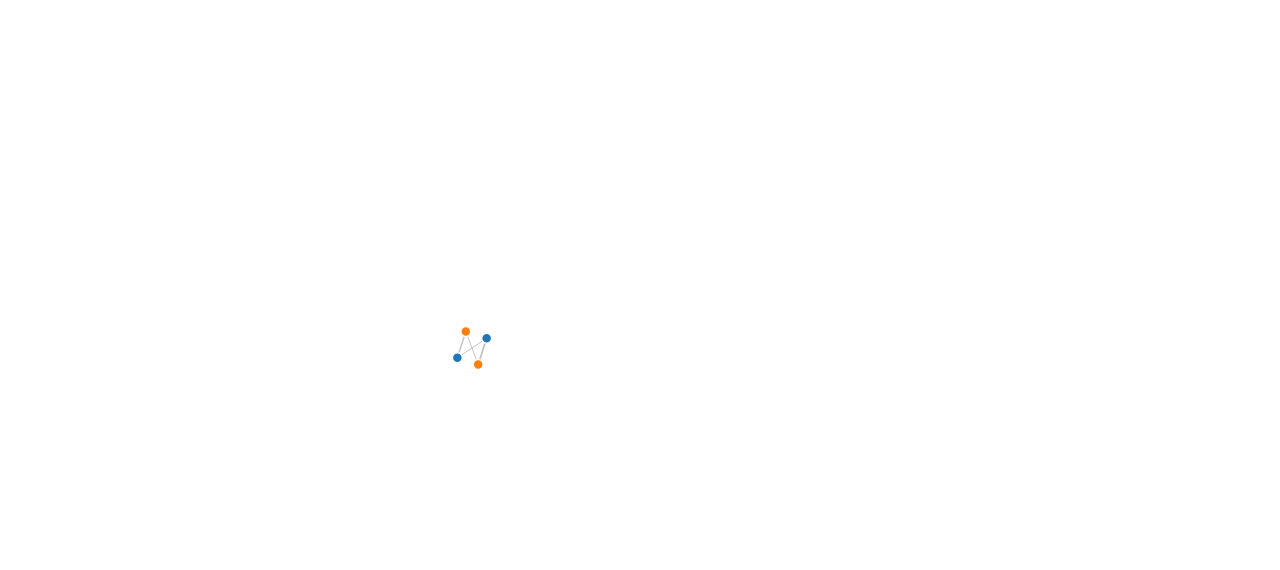
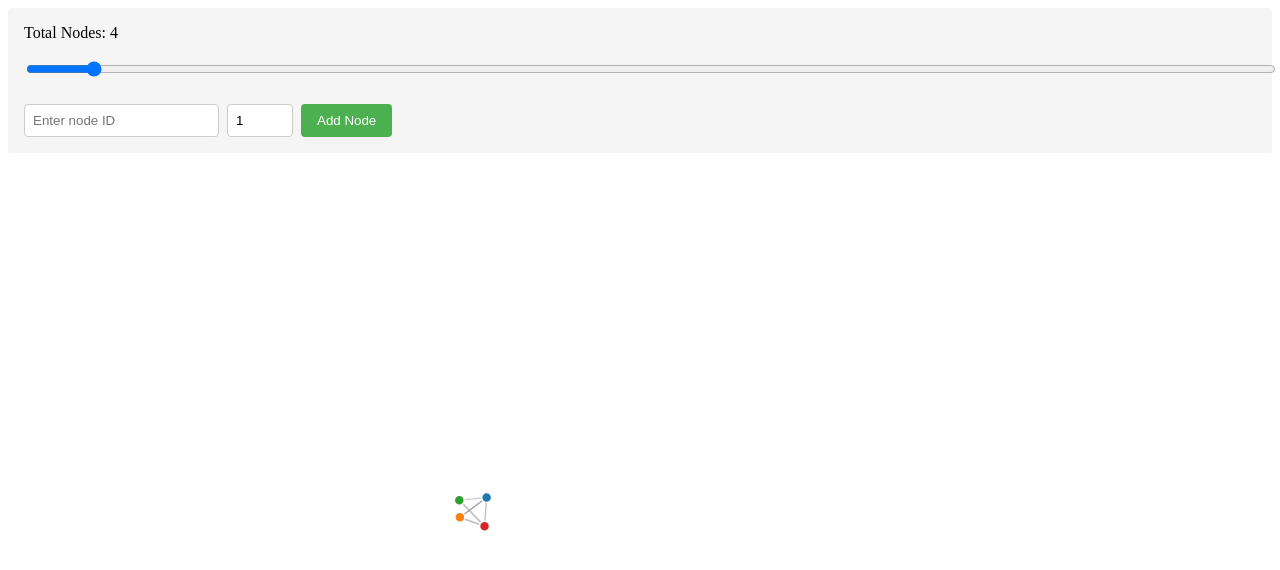
Before and after one commit to tsereda/VectorConsensusVisualization, a SvelteKit app: page / in a window 1280 px wide. Shown: the top 570 px of the page. Built offline with nearby package versions, Linux system fonts and the light colour scheme.

Commit message:
Reactive slider!

```diff
--- a/src/lib/components/ForceGraph.svelte
+++ b/src/lib/components/ForceGraph.svelte
@@ -31,26 +31,27 @@
     $: width = 928;
     $: height = 680;
 
-    onMount(() => {
-      // Create a copy of the data to avoid mutating the original
+    function createGraph(data: GraphData) {
+        // Clear existing graph
+        d3.select(svgElement).selectAll("*").remove();
+
+        // Create copies of data
         const links = data.links.map(d => ({...d}));
         const nodes = data.nodes.map(d => ({...d}));
 
-      // Color scale
         const color = d3.scaleOrdinal<number, string>(d3.schemeCategory10);
 
-      // Create SVG
         const svg = d3.select(svgElement)
             .attr("viewBox", [-width / 2, -height / 2, width, height]);
 
-      // Create the simulation
+        if (simulation) simulation.stop();
+
         simulation = d3.forceSimulation<Node>(nodes)
             .force("link", d3.forceLink<Node, d3.SimulationLinkDatum<Node>>(links).id((d: Node) => d.id))
             .force("charge", d3.forceManyBody())
             .force("x", d3.forceX())
             .force("y", d3.forceY());
 
-      // Add links
         const link = svg.append("g")
             .attr("stroke", "#999")
             .attr("stroke-opacity", 0.6)
@@ -59,7 +60,6 @@
             .join("line")
             .attr("stroke-width", (d: Link) => Math.sqrt((d as Link).value));
 
-      // Add nodes
         const node = svg.append("g")
             .attr("stroke", "#fff")
             .attr("stroke-width", 1.5)
@@ -69,11 +69,9 @@
             .attr("r", 5)
             .attr("fill", (d: Node) => color(d.color));
 
-      // Add titles
         node.append("title")
             .text((d: Node) => d.id);
 
-      // Drag behavior functions
         function dragstarted(event: d3.D3DragEvent<SVGCircleElement, Node, Node>) {
             if (!event.active) simulation.alphaTarget(0.3).restart();
             event.subject.fx = event.subject.x;
@@ -91,13 +89,11 @@
             event.subject.fy = null;
         }
 
-      // Add drag behavior
         node.call(d3.drag<SVGCircleElement, Node>()
             .on("start", dragstarted)
             .on("drag", dragged)
             .on("end", dragended));
 
-      // Update positions on simulation tick
         simulation.on("tick", () => {
             link
                 .attr("x1", (d: Link) => (d.source as Node).x ?? 0)
@@ -109,7 +105,16 @@
                 .attr("cx", d => d.x ?? 0)
                 .attr("cy", d => d.y ?? 0);
         });
+    }
+
+    onMount(() => {
+        createGraph(data);
     });
+
+    // React to data changes
+    $: if (svgElement && data) {
+        createGraph(data);
+    }
 
     // Clean up simulation on component destroy
     onDestroy(() => {
--- a/src/routes/+page.svelte
+++ b/src/routes/+page.svelte
@@ -1,28 +1,156 @@
 <script lang="ts">
     import ForceGraph from '$lib/components/ForceGraph.svelte';
 
-    const nodes = [
-        { id: "A", color: 1 },
-        { id: "B", color: 1 },
-        { id: "C", color: 2 },
-        { id: "D", color: 2 }
-    ];
+    let nodeCount = 4; // Initial nodes
 
-    interface Link {
-      source: string | Node;  // accept both string ID or Node object
-      target: string | Node;
-      value: number;
+    function generateGraph(count: number) {
+        const nodes = Array.from({ length: count }, (_, i) => ({
+            id: String.fromCharCode(65 + (i % 26)) + (i >= 26 ? Math.floor(i/26) : ''),
+            color: Math.floor(Math.random() * 10) + 1
+        }));
+
+        const links = [];
+        // Each node connects to 1-3 other random nodes
+        nodes.forEach(node => {
+            const numLinks = Math.floor(Math.random() * 3) + 1;
+            for (let i = 0; i < numLinks; i++) {
+                const target = nodes[Math.floor(Math.random() * nodes.length)];
+                if (target.id !== node.id) {
+                    links.push({
+                        source: node.id,
+                        target: target.id,
+                        value: Math.floor(Math.random() * 3) + 1
+                    });
+                }
+            }
+        });
+
+        return { nodes, links };
     }
 
-    const graphData = {
-      nodes,
-      links: [
-        { source: "A", target: "B", value: 1 },
-        { source: "B", target: "C", value: 2 },
-        { source: "C", target: "D", value: 1 },
-        { source: "D", target: "A", value: 3 }
-      ]
-    };
+    let graphData = generateGraph(nodeCount);
+
+    // Update graph when slider changes
+    $: {
+        graphData = generateGraph(nodeCount);
+    }
+
+    let nodeInput = '';
+    let colorInput = 1;
+
+    function addNode() {
+        if (!nodeInput.trim()) return;
+        if (!graphData.nodes.find(n => n.id === nodeInput)) {
+            const newNodes = [...graphData.nodes, { id: nodeInput, color: colorInput }];
+            const newLinks = [...graphData.links];
+            generateRandomLinks(nodeInput, newLinks);
+            graphData = {
+                nodes: newNodes,
+                links: newLinks
+            };
+        }
+        nodeInput = '';
+    }
+
+    function generateRandomLinks(newNodeId: string, links: any[]) {
+        const numLinks = Math.floor(Math.random() * 3) + 1;
+        const existingNodes = graphData.nodes.filter(n => n.id !== newNodeId);
+
+        for (let i = 0; i < numLinks; i++) {
+            const targetNode = existingNodes[Math.floor(Math.random() * existingNodes.length)];
+            if (targetNode) {
+                links.push({
+                    source: newNodeId,
+                    target: targetNode.id,
+                    value: Math.floor(Math.random() * 3) + 1
+                });
+            }
+        }
+    }
 </script>
 
-<ForceGraph data={graphData} />
+<div class="container">
+    <div class="controls">
+        <div class="slider-container">
+            <label for="nodeCount">Total Nodes: {nodeCount}</label>
+            <input
+                type="range"
+                id="nodeCount"
+                bind:value={nodeCount}
+                min="2"
+                max="50"
+                step="1"
+            />
+        </div>
+        <form on:submit|preventDefault={addNode}>
+            <input
+                type="text"
+                bind:value={nodeInput}
+                placeholder="Enter node ID"
+                pattern="[A-Za-z0-9]+"
+                title="Alphanumeric characters only"
+            />
+            <input
+                type="number"
+                bind:value={colorInput}
+                min="1"
+                max="10"
+                title="Color group (1-10)"
+            />
+            <button type="submit">Add Node</button>
+        </form>
+    </div>
+
+    <ForceGraph data={graphData} />
+</div>
+
+<style>
+    .container {
+        display: flex;
+        flex-direction: column;
+        gap: 1rem;
+    }
+
+    .controls {
+        padding: 1rem;
+        background: #f5f5f5;
+        border-radius: 4px;
+        display: flex;
+        flex-direction: column;
+        gap: 1rem;
+    }
+
+    .slider-container {
+        display: flex;
+        flex-direction: column;
+        gap: 0.5rem;
+    }
+
+    form {
+        display: flex;
+        gap: 0.5rem;
+    }
+
+    input {
+        padding: 0.5rem;
+        border: 1px solid #ccc;
+        border-radius: 4px;
+    }
+
+    button {
+        padding: 0.5rem 1rem;
+        background: #4CAF50;
+        color: white;
+        border: none;
+        border-radius: 4px;
+        cursor: pointer;
+    }
+
+    button:hover {
+        background: #45a049;
+    }
+
+    input[type="range"] {
+        width: 100%;
+    }
+</style>
```
Lines whose indentation alone changed are shown as unchanged.
